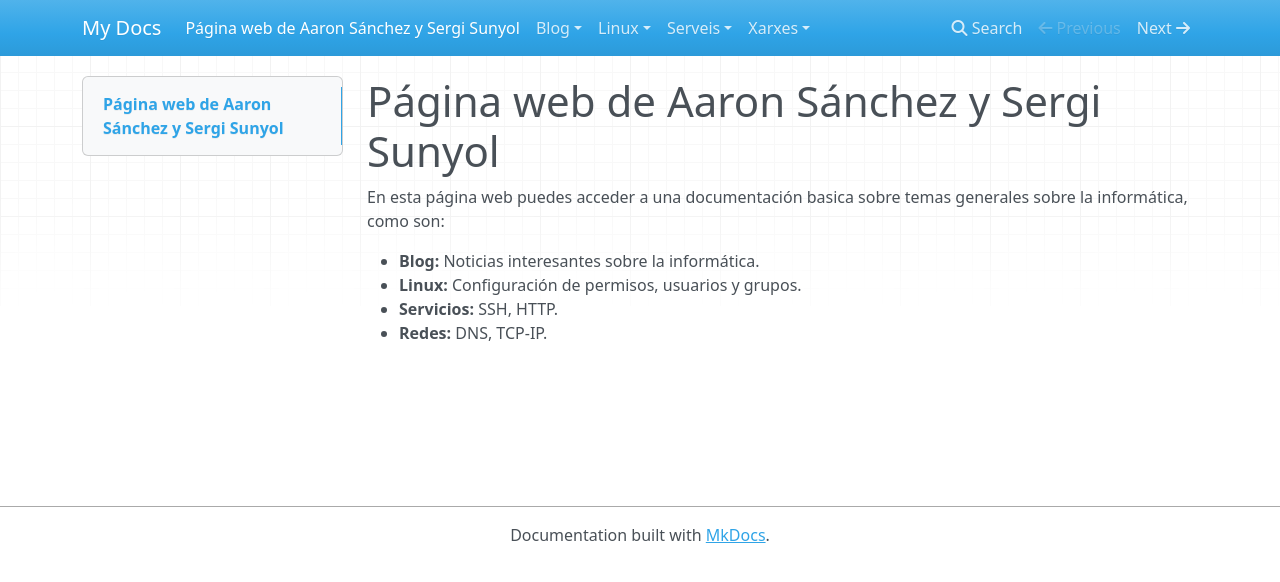
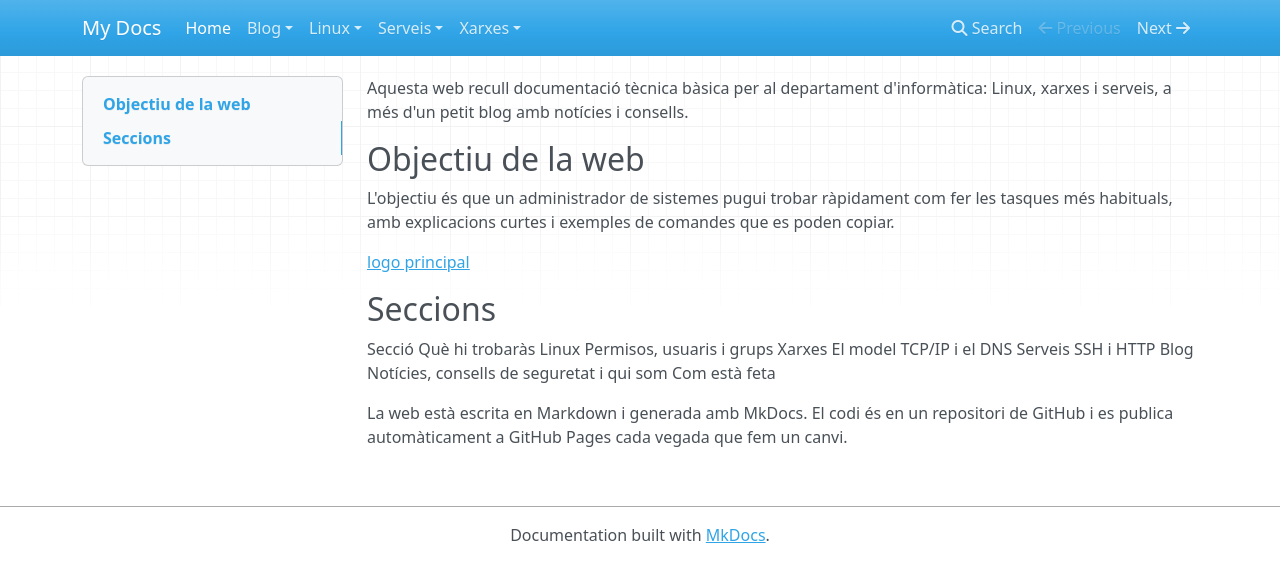
Before and after one commit to aaronsanchez2811/Githubpages-as-ss, an MkDocs documentation site: the page built from docs/index.md, in a window 1280 px wide. Shown: the top 582 px of the page. Built offline with MkDocs 1.6.1, drawn with Linux system fonts in a browser that asks for light colours; nearby versions of some CDN libraries.

Commit message:
Modificació Index.html
Actualitza la descripció de la pàgina web i afegeix seccions.

```diff
--- a/docs/index.md
+++ b/docs/index.md
@@ -1,8 +1,17 @@
-# Página web de Aaron Sánchez y Sergi Sunyol
+Aquesta web recull documentació tècnica bàsica per al departament d'informàtica: Linux, xarxes i serveis, a més d'un petit blog amb notícies i consells.
 
-En esta página web puedes acceder a una documentación basica sobre temas generales sobre la informática, como son:
+## Objectiu de la web
 
-* **Blog:** Noticias interesantes sobre la informática.
-* **Linux:** Configuración de permisos, usuarios y grupos.
-* **Servicios:** SSH, HTTP.
-* **Redes:** DNS, TCP-IP.
+L'objectiu és que un administrador de sistemes pugui trobar ràpidament com fer les tasques més habituals, amb explicacions curtes i exemples de comandes que es poden copiar.
+
+[logo principal](https://definicion.de/informatica/)
+
+## Seccions
+Secció	Què hi trobaràs
+Linux	Permisos, usuaris i grups
+Xarxes	El model TCP/IP i el DNS
+Serveis	SSH i HTTP
+Blog	Notícies, consells de seguretat i qui som
+Com està feta
+
+La web està escrita en Markdown i generada amb MkDocs. El codi és en un repositori de GitHub i es publica automàticament a GitHub Pages cada vegada que fem un canvi.
```
